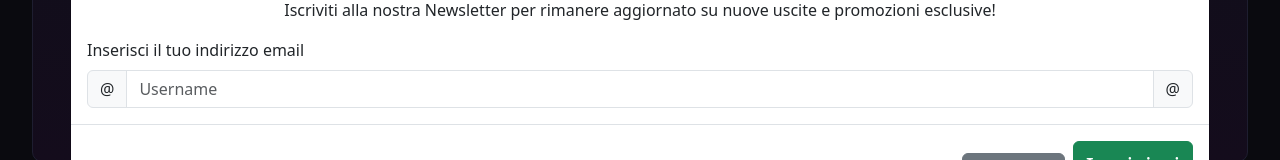
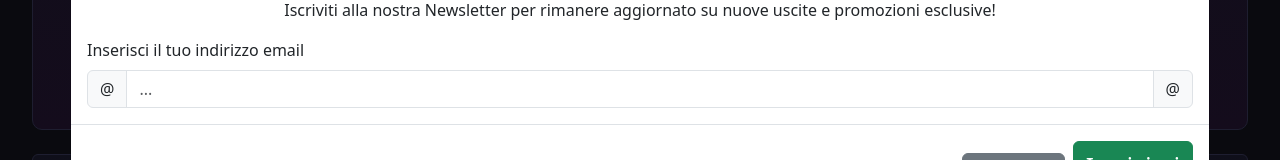
Before and after one commit to mattia-galasso/8_bit_heroes_frontend, a React (Vite) app: page / in a window 1280 px wide. Shown: the part 358-518 px from the top of the page. Built offline with nearby package versions, Linux system fonts and the light colour scheme; no server answers.

Commit message:
add show logic to popup

```diff
--- a/src/assets/css/homepage.css
+++ b/src/assets/css/homepage.css
@@ -3,7 +3,7 @@ body {
 }
 
 .homepage-container {
-  padding: 2rem;
+  padding: 0 2rem 2rem;
   height: 100%;
 }
 
--- a/src/components/WelcomePopUp.jsx
+++ b/src/components/WelcomePopUp.jsx
@@ -1,18 +1,20 @@
-export default function WelcomePopUp() {
+import axios from "axios";
+
+export default function WelcomePopup({ onClose }) {
   return (
-    <div className="welcome-popup modal d-block" tabIndex="-1">
+    <div className="welcome-popup modal show d-block" tabIndex="-1">
       <div className="modal-dialog modal-xl modal-dialog-centered">
         <div className="modal-content">
           <div className="modal-header position-relative py-4">
             <h1 className="modal-title text-center fw-bold m-0">Welcome!</h1>
             <button
+              onClick={onClose}
               type="button"
               className="btn-close"
               data-bs-dismiss="modal"
               aria-label="Close"
             ></button>
           </div>
-
           <div className="modal-body">
             <p className="text-center">
               Benvenuto su <strong>8-Bit Heroes</strong> Videogame Store
@@ -32,31 +34,25 @@ export default function WelcomePopUp() {
                 id="newsletter-input"
                 type="email"
                 className="form-control"
-                placeholder="Username"
+                placeholder="..."
                 aria-label="Username"
                 aria-describedby="visible-addon"
               />
-              <input
-                type="email"
-                className="form-control d-none"
-                placeholder="Hidden input"
-                aria-label="Hidden input"
-                aria-describedby="visible-addon"
-              />
-              <span class="input-group-text" id="basic-addon2">
+              <span className="input-group-text" id="basic-addon2">
                 @
               </span>
             </div>
           </div>
           <div className="modal-footer">
             <button
+              onClick={onClose}
               type="button"
               className="btn btn-secondary align-self-end"
               data-bs-dismiss="modal"
             >
               Magari no
             </button>
-            <button type="button" className="btn btn-success fs-4">
+            <button type="button" className="btn btn-success fs-4" onClick={onClose}>
               Iscrivimi
             </button>
           </div>
--- a/src/pages/Homepage.jsx
+++ b/src/pages/Homepage.jsx
@@ -1,12 +1,24 @@
 import axios from "axios";
 import { useEffect, useState } from "react";
 
+// COMPONENTS
 import GameCard from "../components/GameCard";
-import WelcomePopUp from "../components/WelcomePopUp";
+import WelcomePopup from "../components/WelcomePopup";
 
 export default function Homepage() {
   const [discountedProducts, setDiscountedProducts] = useState([]);
   const [mostSoldProducts, setMostSoldProducts] = useState([]);
+
+  // PER WELCOME
+  const [showWelcome, setShowWelcome] = useState(false);
+
+  useEffect(() => {
+    const hasVisited = localStorage.getItem("hasVisited");
+    if (!hasVisited) {
+      localStorage.setItem("hasVisited", "true");
+      setShowWelcome(true);
+    }
+  }, []);
 
   // CHIAMATA OFFERTE
   useEffect(() => {
@@ -24,7 +36,7 @@ export default function Homepage() {
 
   return (
     <>
-      <WelcomePopUp />
+      {showWelcome && <WelcomePopup onClose={() => setShowWelcome(false)} />}
 
       <section className="homepage-container">
         {/* HERO */}
```
